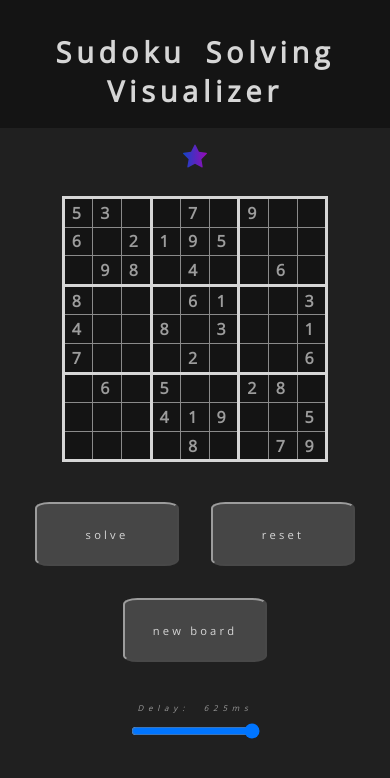
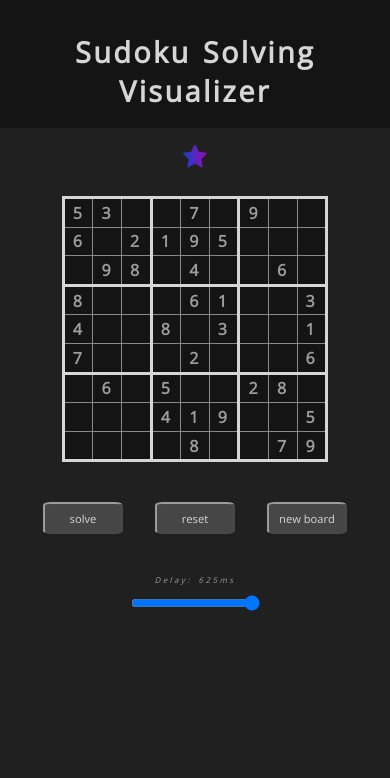
Before and after one commit to wyattp23/sudoku-solving-visualizer, a React (Create React App) app: page / in a window 390 px wide. Shown: the top 778 px of the page. Built offline with nearby package versions, Linux system fonts and the light colour scheme.

Commit message:
Adjust button size for mobile.

```diff
--- a/src/index.css
+++ b/src/index.css
@@ -18,7 +18,11 @@
   --button-enabled-bg-color: rgb(70, 70, 70);
   --button-hover-bg-color: rgb(209, 209, 209);
   --button-active-bg-color: rgb(255, 0, 0);
+  --button-width: 10rem;
   --cell-border-color: rgb(138, 138, 138);
+
+  word-spacing: 0.48rem;
+  letter-spacing: 0.3rem;
 }
 
 @media (max-width : 540px) {
@@ -28,6 +32,9 @@
     --fs-large: 1rem;
     --fs-mid: 0.7rem;
     --fs-small: 0.5rem;
+
+    word-spacing: 0.15rem;
+    letter-spacing: 0.15rem;
   }
 }
 
@@ -35,8 +42,6 @@ body {
   text-align: center;
   margin: 0;
   padding: 0;
-  word-spacing: 0.48rem;
-  letter-spacing: 0.3rem;
   background-color: var(--off-black);
   min-width: 100%;
 }
@@ -48,13 +53,12 @@ body {
 
 button {
   margin: 1rem 1rem;
-  padding: 0.5rem;
-  width: 9rem;
-  height: 4rem;
+  padding: calc(0.6rem / var(--size-divisor));
+  width: calc(var(--button-width) / var(--size-divisor));
+  height: calc(4rem / var(--size-divisor));
 
   font-size: var(--fs-mid);
   font-family: var(--font-basic);
-  letter-spacing: 0.2rem;
 
   border-radius: 10%;
   background-color: var(--button-enabled-bg-color);
@@ -81,7 +85,7 @@ button:active {
   button:hover:enabled {
     background-color: var(--button-hover-bg-color);
     color: var(--black);
-    width: 9.8rem;
+    width: calc(var(--button-width) * 1.1);
     transition: 0.5s;
   }
 }
```
